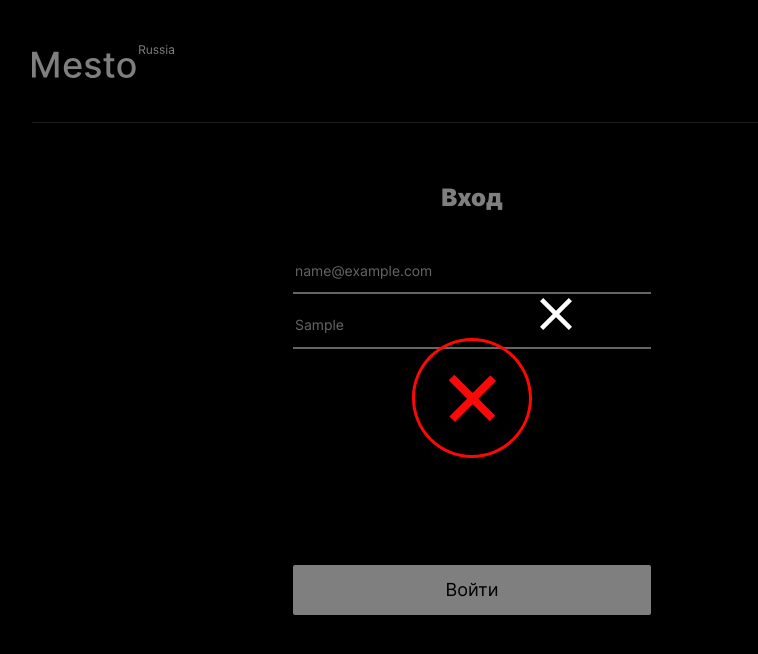
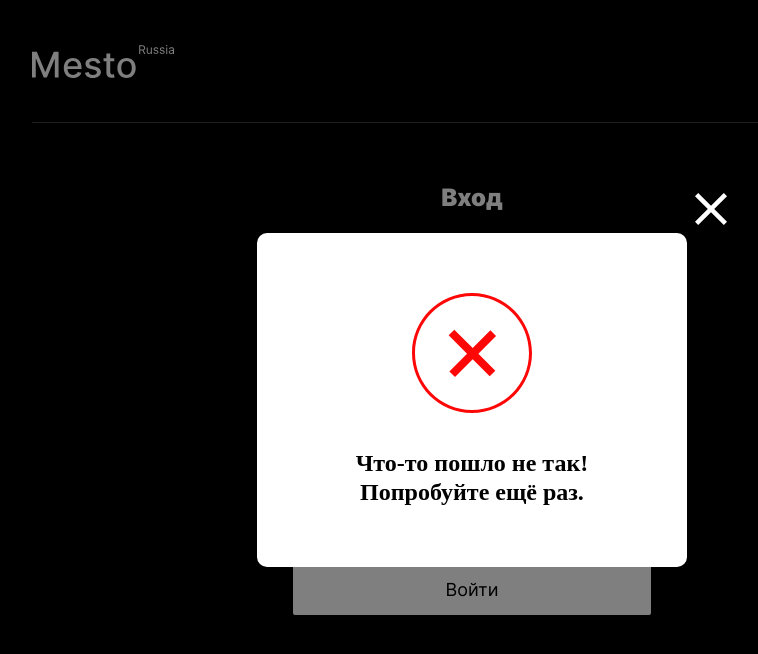
Before and after one commit to Karmyshkov/react-mesto-auth, a React (Create React App) app: page /sign-in in a window 1280 px wide. Both pictures are taken after typing "name@example.com", "Sample" into the empty fields and a click on the button "Войти". Shown: the top 654 px of the page, without its empty margins (168-926 px from the left). Built offline with nearby package versions, Linux system fonts and the light colour scheme; no server answers.

Commit message:
feat: add style for tooltip

```diff
--- /dev/null
+++ b/src/blocks/tooltip/tooltip.css
@@ -0,0 +1,24 @@
+.tooltip {
+  position: relative;
+  background-color: var(--color-bg-secondary);
+  min-width: 430px;
+  text-align: center;
+  padding: 60px 0;
+  border-radius: 10px;
+}
+
+.tooltip__img {
+  max-width: 120px;
+  width: 100%;
+  margin-bottom: 32px;
+}
+
+.tooltip__title {
+  margin: 0;
+  max-width: 358px;
+  font-size: 24px;
+  color: var(--color-text-dark);
+  font-weight: 900;
+  line-height: 29px;
+  margin: 0 auto;
+}
--- a/src/components/Tooltip.js
+++ b/src/components/Tooltip.js
@@ -6,7 +6,7 @@ const Tooltip = ({ status, isOpen, onClose }) => {
   console.log(status);
   return (
     <div className={`popup popup_type_more ${isOpen && "popup_opened"}`}>
-      <div className="popup__inner">
+      <div className="tooltip">
         <button
           onClick={() => onClose(false)}
           className="popup__close"
@@ -14,10 +14,15 @@ const Tooltip = ({ status, isOpen, onClose }) => {
           aria-label="Закрыть"
         ></button>
         <img
-          className="popup__img"
+          className="tooltip__img"
           src={status === 201 ? successIcon : errorIcon}
           alt={`${status === 201 ? "Успех" : "Ошибка"}`}
         />
+        <h2 className="tooltip__title">
+          {status === 201
+            ? "Вы успешно зарегистрировались!"
+            : "Что-то пошло не так! Попробуйте ещё раз."}
+        </h2>
       </div>
     </div>
   );
--- a/src/pages/index.css
+++ b/src/pages/index.css
@@ -90,3 +90,7 @@
 @import url(../blocks/popup/__text/popup__text.css);
 
 /* / popup */
+
+/* tooltip */
+
+@import url(../blocks//tooltip/tooltip.css);
```
